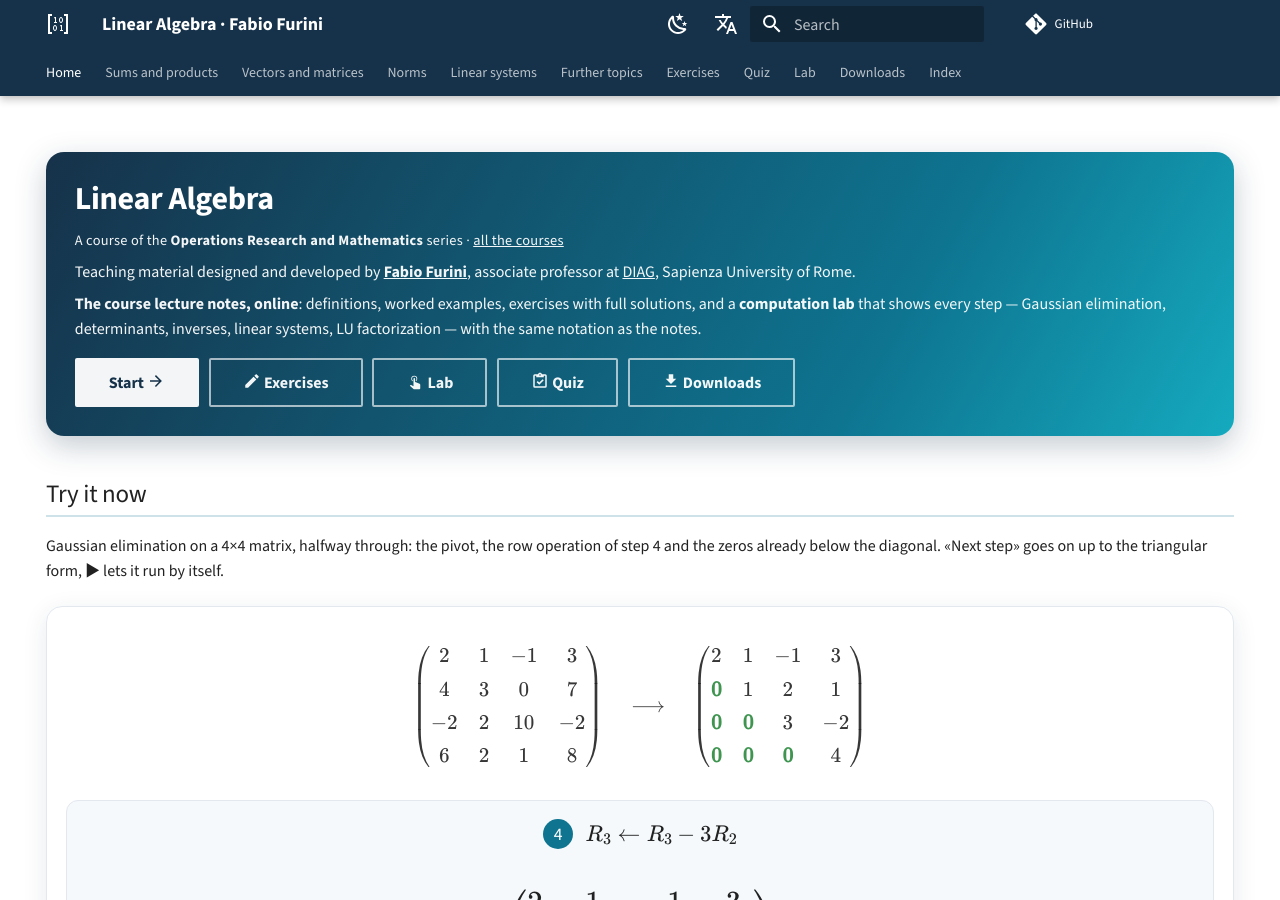
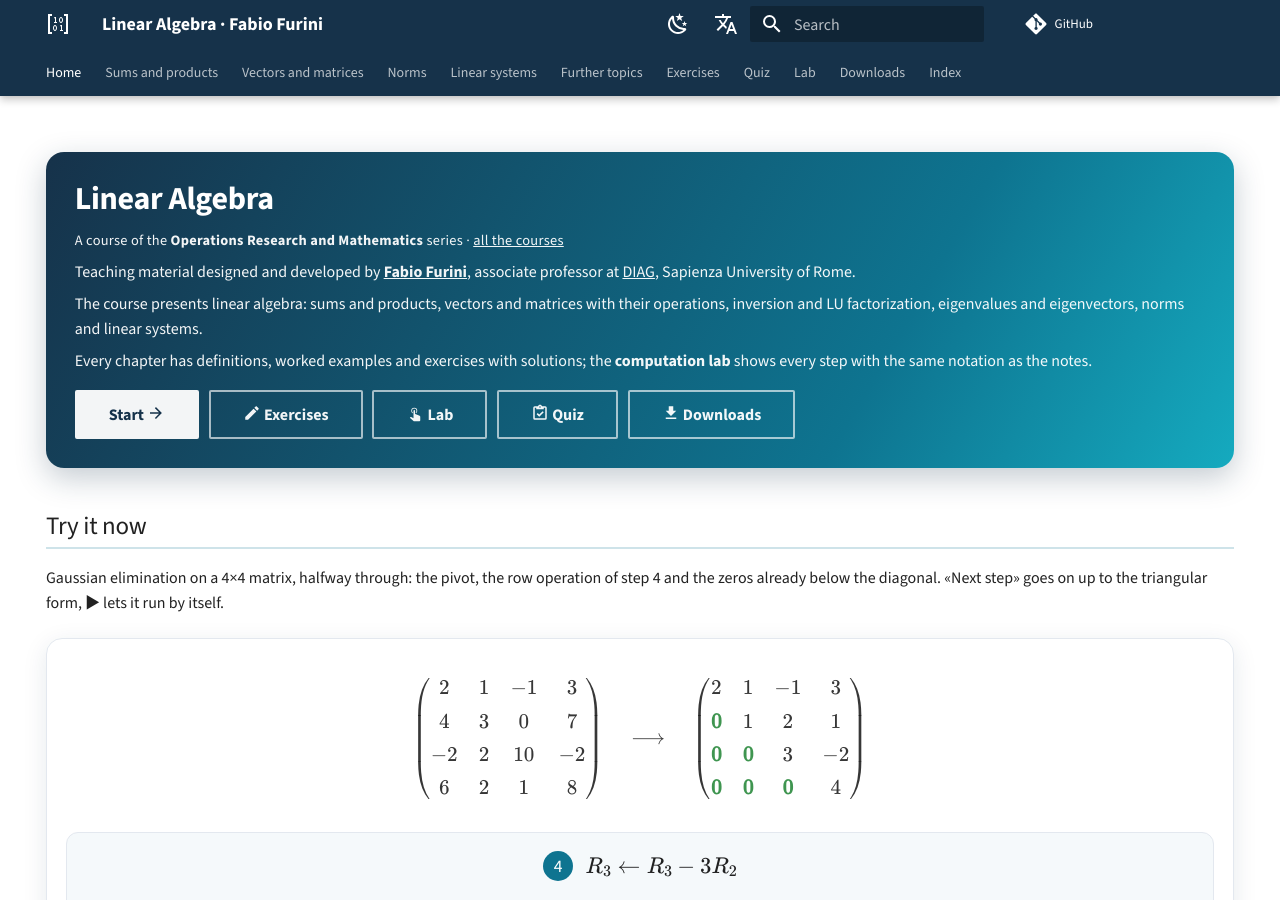
Before and after one commit to fabiofurini/linear-algebra, an MkDocs documentation site: the page built from docs/index.md, in a window 1280 px wide and 900 px high. Built offline with MkDocs 1.6.1 and Material for MkDocs 9.7.7, drawn with Linux system fonts in a browser that asks for light colours; comment, search, counter and statistics services are not loaded.

Commit message:
Home: descrizione piana del contenuto del corso
Co-Authored-By: Claude Opus 5.5 <noreply@anthropic.com>

```diff
--- a/docs/index.md
+++ b/docs/index.md
@@ -16,10 +16,11 @@ hide:
 Teaching material designed and developed by **[Fabio Furini](https://fabiofurini.github.io/)**, associate
 professor at [DIAG](https://www.diag.uniroma1.it/), Sapienza University of Rome.
 
-**The course lecture notes, online**: definitions, worked examples, exercises
-with full solutions, and a **computation lab** that shows every step —
-Gaussian elimination, determinants, inverses, linear systems, LU factorization —
-with the same notation as the notes.
+The course presents linear algebra: sums and products, vectors and matrices with their operations,
+inversion and LU factorization, eigenvalues and eigenvectors, norms and linear systems.
+
+Every chapter has definitions, worked examples and exercises with solutions; the **computation lab**
+shows every step with the same notation as the notes.
 
 [Start :material-arrow-right:](sums-products/index.md){ .md-button .md-button--primary }
 [:material-pencil: Exercises](exercises/index.md){ .md-button }
```
